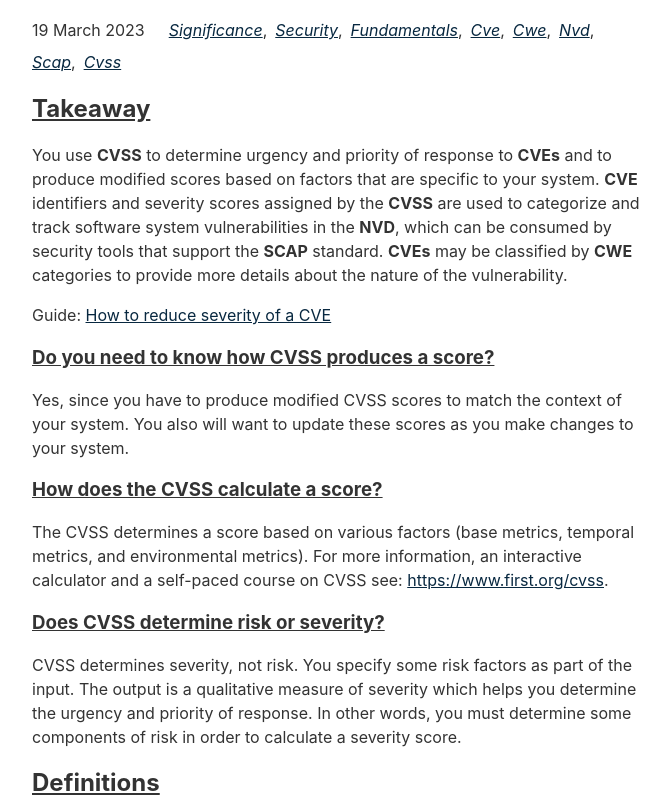
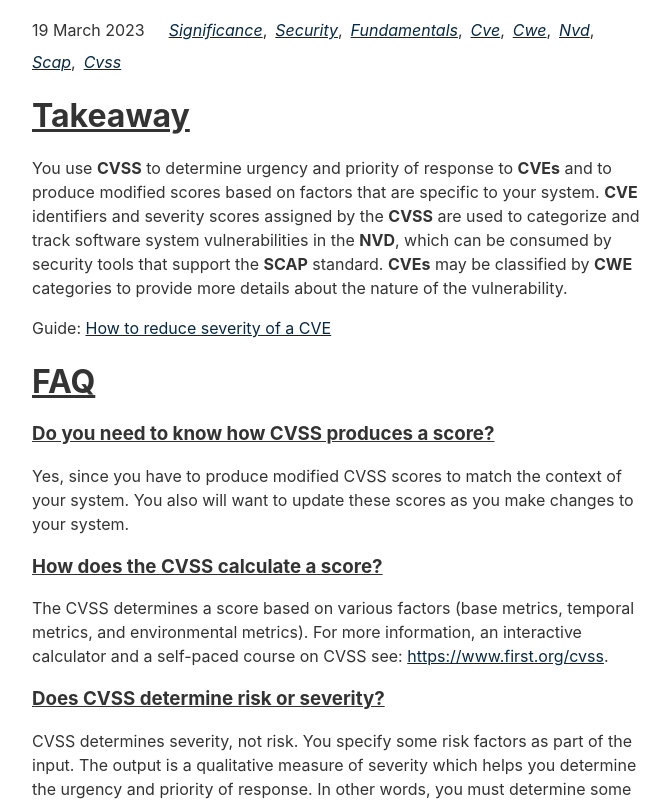
Before and after one commit to 1NF053C/op, an Eleventy site: page packages/blog/src/posts/post.2-cvss-cve-cwe-scap-nvd.md in a window 1280 px wide. Shown: the part 154-955 px from the top of the page, without its empty margins (304-974 px from the left). Built offline with nearby package versions, Linux system fonts and the light colour scheme; Eleventy itself is replaced by a stand-in of ours; files that its build step writes are made by us from their sources.

Commit message:
update styling

```diff
--- a/packages/blog/src/posts/post.2-cvss-cve-cwe-scap-nvd.md
+++ b/packages/blog/src/posts/post.2-cvss-cve-cwe-scap-nvd.md
@@ -13,10 +13,12 @@ tags:
   - cvss
 ---
 
-## <u>Takeaway</u>
+# <u>Takeaway</u>
 You use **CVSS** to determine urgency and priority of response to **CVEs** and to produce modified scores based on factors that are specific to your system. **CVE** identifiers and severity scores assigned by the **CVSS** are used to categorize and track software system vulnerabilities in the **NVD**, which can be consumed by security tools that support the **SCAP** standard. **CVEs** may be classified by **CWE** categories to provide more details about the nature of the vulnerability.
 
 Guide: <a target="_blank" rel="noopener noreferrer" href="https://compassionandhardwork.com/posts/post.3.how-to-reduce-severity-of-cve/">How to reduce severity of a CVE</a>
+
+# <u>FAQ</u>
 
 ### <u>Do you need to know how CVSS produces a score?</u>
 Yes, since you have to produce modified CVSS scores to match the context of your system. You also will want to update these scores as you make changes to your system.
@@ -28,7 +30,7 @@ For more information, an interactive calculator and a self-paced course on CVSS
 ### <u>Does CVSS determine risk or severity?</u>
 CVSS determines severity, not risk. You specify some risk factors as part of the input. The output is a qualitative measure of severity which helps you determine the urgency and priority of response. In other words, you must determine some components of risk in order to calculate a severity score.
 
-## <u>Definitions</u>
+# <u>Definitions</u>
 
 ### SCAP
 Security Content Automation Protocol (SCAP) is a standard for expressing security-related information.
```
